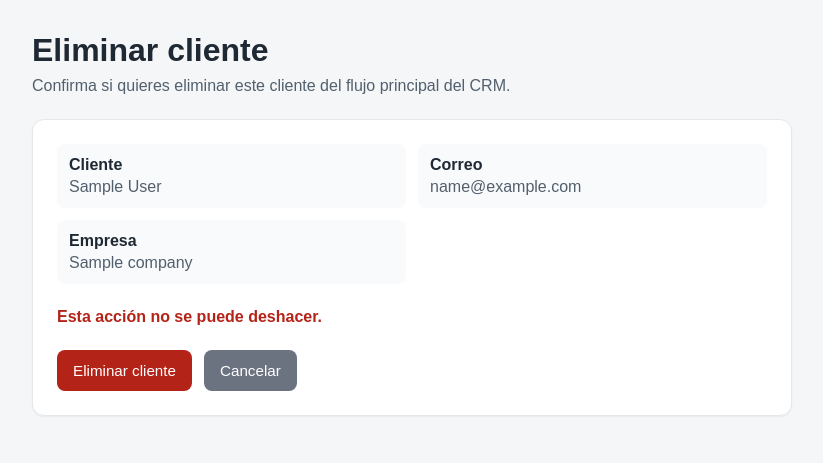
After one commit to fjbravo75/crm-basico-django, a Django app: page /clientes/1/eliminar/ in a window 1280 px wide. The commit adds this page. Shown: the top 463 px of the page, without its empty margins (228-1051 px from the left). Run offline with Django 5.2, Linux system fonts and the light colour scheme; tables that the repository leaves empty hold one stand-in row (values such as "Sample post").

Commit message:
Add client delete flow and polish client list UI

```diff
--- /dev/null
+++ b/crm/templates/crm/client_confirm_delete.html
@@ -0,0 +1,130 @@
+<!DOCTYPE html>
+<html lang="es">
+<head>
+    <meta charset="utf-8">
+    <meta name="viewport" content="width=device-width, initial-scale=1">
+    <title>Eliminar cliente | CRM Básico</title>
+    <style>
+        body {
+            font-family: Arial, sans-serif;
+            margin: 0;
+            background: #f5f6f8;
+            color: #1f2933;
+        }
+
+        main {
+            max-width: 760px;
+            margin: 0 auto;
+            padding: 2rem 1rem 3rem;
+        }
+
+        h1 {
+            margin: 0 0 0.5rem;
+        }
+
+        .intro {
+            margin: 0 0 1.5rem;
+            color: #52606d;
+        }
+
+        .confirm-card {
+            background: #fff;
+            border: 1px solid #e5e7eb;
+            border-radius: 0.75rem;
+            padding: 1.5rem;
+            box-shadow: 0 1px 2px rgba(15, 23, 42, 0.05);
+        }
+
+        .client-summary {
+            display: grid;
+            grid-template-columns: repeat(auto-fit, minmax(240px, 1fr));
+            gap: 0.75rem;
+            margin: 0 0 1.5rem;
+        }
+
+        .client-summary div {
+            background: #f8fafc;
+            padding: 0.75rem;
+            border-radius: 0.5rem;
+            min-width: 0;
+        }
+
+        .client-summary dt {
+            font-weight: 700;
+            margin-bottom: 0.25rem;
+        }
+
+        .client-summary dd {
+            margin: 0;
+            color: #52606d;
+            word-break: break-word;
+        }
+
+        .warning {
+            margin: 0 0 1.5rem;
+            color: #b42318;
+            font-weight: 700;
+        }
+
+        .actions {
+            display: flex;
+            gap: 0.75rem;
+            flex-wrap: wrap;
+        }
+
+        button,
+        .button-link {
+            display: inline-flex;
+            align-items: center;
+            padding: 0.75rem 1rem;
+            border: 0;
+            border-radius: 0.5rem;
+            color: #fff;
+            text-decoration: none;
+            font-size: 0.95rem;
+            cursor: pointer;
+        }
+
+        .button-danger {
+            background: #b42318;
+        }
+
+        .button-secondary {
+            background: #6b7280;
+        }
+    </style>
+</head>
+<body>
+    <main>
+        <h1>Eliminar cliente</h1>
+        <p class="intro">Confirma si quieres eliminar este cliente del flujo principal del CRM.</p>
+
+        <section class="confirm-card">
+            <dl class="client-summary">
+                <div>
+                    <dt>Cliente</dt>
+                    <dd>{{ client.first_name }} {{ client.last_name }}</dd>
+                </div>
+                <div>
+                    <dt>Correo</dt>
+                    <dd>{{ client.email|default:"Sin correo" }}</dd>
+                </div>
+                <div>
+                    <dt>Empresa</dt>
+                    <dd>{{ client.company.name|default:"Sin empresa" }}</dd>
+                </div>
+            </dl>
+
+            <p class="warning">Esta acción no se puede deshacer.</p>
+
+            <form method="post">
+                {% csrf_token %}
+                <div class="actions">
+                    <button class="button-danger" type="submit">Eliminar cliente</button>
+                    <a class="button-link button-secondary" href="{% url 'crm:client_detail' client.pk %}">Cancelar</a>
+                </div>
+            </form>
+        </section>
+    </main>
+</body>
+</html>
--- a/crm/templates/crm/client_detail.html
+++ b/crm/templates/crm/client_detail.html
@@ -53,6 +53,10 @@
             font-size: 0.95rem;
         }
 
+        .button-danger {
+            background: #b42318;
+        }
+
         .detail-card {
             background: #fff;
             border: 1px solid #e5e7eb;
@@ -104,6 +108,7 @@
             </div>
             <div class="page-actions">
                 <a class="button-link" href="{% url 'crm:client_update' client.pk %}">Editar cliente</a>
+                <a class="button-link button-danger" href="{% url 'crm:client_delete' client.pk %}">Eliminar cliente</a>
                 <a class="button-link" href="{% url 'crm:client_list' %}">Volver al listado</a>
             </div>
         </div>
--- a/crm/urls.py
+++ b/crm/urls.py
@@ -1,6 +1,6 @@
 from django.urls import path
 
-from .views import ClientCreateView, ClientDetailView, ClientListView, ClientUpdateView
+from .views import ClientCreateView, ClientDeleteView, ClientDetailView, ClientListView, ClientUpdateView
 
 app_name = "crm"
 
@@ -9,4 +9,5 @@ urlpatterns = [
     path("clientes/nuevo/", ClientCreateView.as_view(), name="client_create"),
     path("clientes/<int:pk>/", ClientDetailView.as_view(), name="client_detail"),
     path("clientes/<int:pk>/editar/", ClientUpdateView.as_view(), name="client_update"),
+    path("clientes/<int:pk>/eliminar/", ClientDeleteView.as_view(), name="client_delete"),
 ]
--- a/crm/views.py
+++ b/crm/views.py
@@ -1,7 +1,7 @@
 from django.contrib.auth import get_user_model
 from django.db.models import Q
 from django.urls import reverse, reverse_lazy
-from django.views.generic import CreateView, DetailView, ListView, UpdateView
+from django.views.generic import CreateView, DeleteView, DetailView, ListView, UpdateView
 
 from .forms import ClientForm
 from .models import Client
@@ -20,6 +20,7 @@ class ClientListView(ListView):
     model = Client
     template_name = "crm/client_list.html"
     context_object_name = "clients"
+    paginate_by = 5
 
     def get_queryset(self):
         queryset = (
@@ -41,6 +42,7 @@ class ClientListView(ListView):
     def get_context_data(self, **kwargs):
         context = super().get_context_data(**kwargs)
         context["search_query"] = self.request.GET.get("q", "").strip()
+        context["total_clients"] = context["paginator"].count
         return context
 
 
@@ -99,3 +101,13 @@ class ClientUpdateView(UpdateView):
 
     def get_success_url(self):
         return reverse("crm:client_detail", kwargs={"pk": self.object.pk})
+
+
+class ClientDeleteView(DeleteView):
+    model = Client
+    template_name = "crm/client_confirm_delete.html"
+    context_object_name = "client"
+    success_url = reverse_lazy("crm:client_list")
+
+    def get_queryset(self):
+        return Client.objects.select_related("company", "owner")
```
Also changed, not shown: crm/templates/crm/client_list.html (+54 -10 lines), crm/tests.py (+124 -1 lines).
